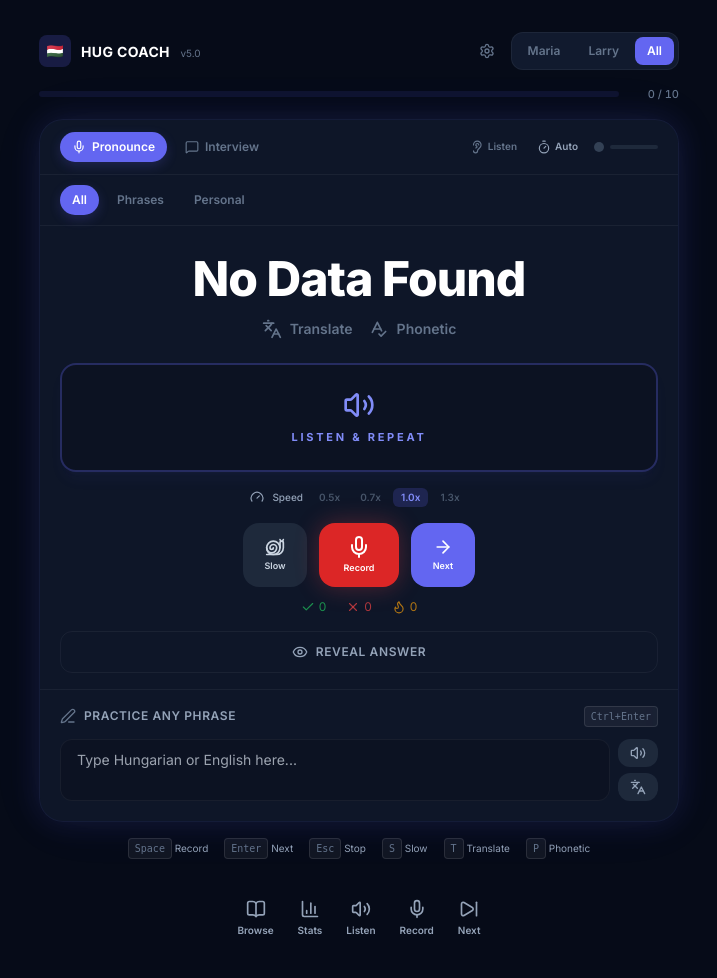
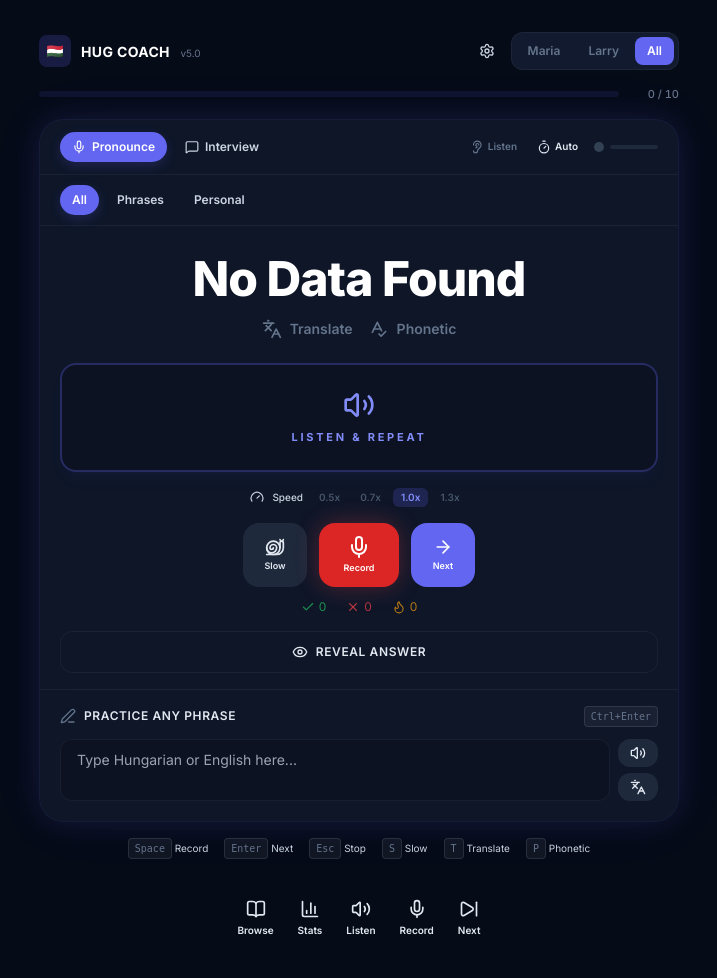
Before and after one commit to lgbernstein/hug, a PHP site: page /index.php in a window 1280 px wide. Shown: the whole page, without its empty margins (281-998 px from the left). Run offline with PHP 8.4, Linux system fonts and the light colour scheme; data that the repository does not hold is empty; some libraries are stand-ins or nearby versions.

Commit message:
UI: much brighter fonts/icons throughout — slate-200/300 instead of 400/500
Co-Authored-By: Claude Opus 4.6 <noreply@anthropic.com>

```diff
--- a/index.php
+++ b/index.php
@@ -134,8 +134,8 @@ body { background: #060b18; color: #e2e8f0; overflow-x: hidden; }
 .modal-backdrop { background: rgba(6, 11, 24, 0.9); backdrop-filter: blur(8px); }
 .pill { display: inline-flex; align-items: center; gap: 6px; padding: 6px 12px; border-radius: 9999px; font-size: 12px; font-weight: 600; transition: all 0.2s; cursor: pointer; user-select: none; }
 .pill-active { background: #6366f1; color: white; box-shadow: 0 4px 12px rgba(99, 102, 241, 0.2); }
-.pill-inactive { color: #64748b; }
-.pill-inactive:hover { color: #cbd5e1; background: rgba(255,255,255,0.05); }
+.pill-inactive { color: #cbd5e1; }
+.pill-inactive:hover { color: #f1f5f9; background: rgba(255,255,255,0.05); }
 .ctrl-btn { display: flex; align-items: center; justify-content: center; border-radius: 16px; transition: all 0.2s; }
 .ctrl-btn:active { transform: scale(0.95); }
 .result-pass { border-color: rgba(34, 197, 94, 0.3); background: rgba(34, 197, 94, 0.05); }
@@ -238,7 +238,7 @@ body { background: #060b18; color: #e2e8f0; overflow-x: hidden; }
             </div>
         </div>
         <div class="flex items-center gap-2">
-        <a href="admin.php" title="Admin" class="p-2 rounded-lg text-slate-500 hover:text-white hover:bg-white/5 transition-all">
+        <a href="admin.php" title="Admin" class="p-2 rounded-lg text-slate-300 hover:text-white hover:bg-white/5 transition-all">
             <i data-lucide="settings" class="w-4 h-4"></i>
         </a>
         <div class="flex items-center gap-1 bg-surface-100 p-1 rounded-xl border border-white/5">
@@ -272,11 +272,11 @@ body { background: #060b18; color: #e2e8f0; overflow-x: hidden; }
             </div>
             <div class="flex items-center gap-1">
                 <button id="listenModeBtn" onclick="toggleListenMode()" title="Listen mode — hides text until you click"
-                    class="inline-flex items-center gap-1 px-2 py-1.5 rounded-lg text-slate-400 hover:text-white hover:bg-white/5 transition-all text-[10px] font-semibold">
+                    class="inline-flex items-center gap-1 px-2 py-1.5 rounded-lg text-slate-200 hover:text-white hover:bg-white/5 transition-all text-[10px] font-semibold">
                     <i data-lucide="ear" class="w-3.5 h-3.5"></i> Listen
                 </button>
                 <button id="autoAdvanceBtn" onclick="toggleAutoAdvance()" title="Auto-advance to next question on pass"
-                    class="inline-flex items-center gap-1 px-2 py-1.5 rounded-lg text-slate-400 hover:text-white hover:bg-white/5 transition-all text-[10px] font-semibold">
+                    class="inline-flex items-center gap-1 px-2 py-1.5 rounded-lg text-slate-200 hover:text-white hover:bg-white/5 transition-all text-[10px] font-semibold">
                     <i data-lucide="timer" class="w-3.5 h-3.5"></i> Auto
                 </button>
                 <div class="flex items-center gap-1.5 ml-1">
@@ -298,11 +298,11 @@ body { background: #060b18; color: #e2e8f0; overflow-x: hidden; }
         <div class="px-5 pt-6 pb-4 text-center">
             <h1 id="questionText" class="question-text text-white mb-3"><?php echo htmlspecialchars($targetQ); ?></h1>
             <div class="flex justify-center gap-4 mb-2">
-                <button id="translateBtn" onclick="toggleTranslation()" class="inline-flex items-center gap-2 text-slate-400 hover:text-blue-400 transition-colors">
+                <button id="translateBtn" onclick="toggleTranslation()" class="inline-flex items-center gap-2 text-slate-200 hover:text-blue-400 transition-colors">
                     <i data-lucide="languages" class="w-5 h-5"></i>
                     <span class="text-sm font-semibold">Translate</span>
                 </button>
-                <button id="phoneticBtn" onclick="togglePhonetic()" class="inline-flex items-center gap-2 text-slate-400 hover:text-amber-400 transition-colors">
+                <button id="phoneticBtn" onclick="togglePhonetic()" class="inline-flex items-center gap-2 text-slate-200 hover:text-amber-400 transition-colors">
                     <i data-lucide="spell-check" class="w-5 h-5"></i>
                     <span class="text-sm font-semibold">Phonetic</span>
                 </button>
@@ -322,8 +322,8 @@ body { background: #060b18; color: #e2e8f0; overflow-x: hidden; }
 
         <!-- Speed Control -->
         <div class="flex items-center justify-center gap-2 px-5 pb-4">
-            <i data-lucide="gauge" class="w-3.5 h-3.5 text-slate-400"></i>
-            <span class="text-[10px] text-slate-400 font-medium">Speed</span>
+            <i data-lucide="gauge" class="w-3.5 h-3.5 text-slate-300"></i>
+            <span class="text-[10px] text-slate-300 font-medium">Speed</span>
             <div class="flex gap-1">
                 <button onclick="setSpeed(0.5)" class="speed-btn text-[10px] px-2 py-0.5 rounded-md font-semibold transition-all" data-speed="0.5">0.5x</button>
                 <button onclick="setSpeed(0.7)" class="speed-btn text-[10px] px-2 py-0.5 rounded-md font-semibold transition-all" data-speed="0.7">0.7x</button>
@@ -345,7 +345,7 @@ body { background: #060b18; color: #e2e8f0; overflow-x: hidden; }
         <!-- Control Bar -->
         <div class="px-5 pb-4">
             <div class="flex items-center justify-center gap-3">
-                <button onclick="speak(0.5)" title="Slow playback" class="ctrl-btn flex flex-col items-center justify-center gap-0.5 w-16 h-16 bg-surface-300 hover:bg-surface-400 text-slate-300 hover:text-white">
+                <button onclick="speak(0.5)" title="Slow playback" class="ctrl-btn flex flex-col items-center justify-center gap-0.5 w-16 h-16 bg-surface-300 hover:bg-surface-400 text-slate-200 hover:text-white">
                     <i data-lucide="snail" class="w-5 h-5"></i>
                     <span class="text-[9px] font-semibold">Slow</span>
                 </button>
@@ -374,7 +374,7 @@ body { background: #060b18; color: #e2e8f0; overflow-x: hidden; }
         <!-- Reveal Answer -->
         <div class="px-5 pb-4">
             <details id="revealDetails" class="group">
-                <summary class="flex items-center justify-center gap-2 px-4 py-3 rounded-xl text-sm font-medium text-slate-400 hover:text-white hover:bg-white/5 transition-all cursor-pointer list-none border border-white/5">
+                <summary class="flex items-center justify-center gap-2 px-4 py-3 rounded-xl text-sm font-medium text-slate-200 hover:text-white hover:bg-white/5 transition-all cursor-pointer list-none border border-white/5">
                     <i data-lucide="eye" class="w-4 h-4"></i>
                     <span class="text-xs font-semibold uppercase tracking-wider">Reveal Answer</span>
                 </summary>
@@ -391,7 +391,7 @@ body { background: #060b18; color: #e2e8f0; overflow-x: hidden; }
         <div class="px-5 pb-5 border-t border-white/5 pt-4">
             <div class="flex items-center gap-2 mb-3">
                 <i data-lucide="pen-line" class="w-4 h-4 text-slate-500"></i>
-                <span class="text-xs font-semibold text-slate-400 uppercase tracking-wider">Practice Any Phrase</span>
+                <span class="text-xs font-semibold text-slate-200 uppercase tracking-wider">Practice Any Phrase</span>
                 <span class="kbd ml-auto hidden md:inline-flex">Ctrl+Enter</span>
             </div>
             <div class="flex gap-2">
@@ -399,10 +399,10 @@ body { background: #060b18; color: #e2e8f0; overflow-x: hidden; }
                     oninput="this.rows = Math.max(2, this.value.split('\n').length)"
                     class="flex-1 bg-surface-50 rounded-xl px-4 py-2.5 text-white text-sm border border-white/5 focus:outline-none focus:border-accent/40 resize-none transition-colors"></textarea>
                 <div class="flex flex-col gap-1.5">
-                    <button onclick="speakPractice()" class="flex-1 bg-surface-300 hover:bg-surface-400 rounded-xl px-3 flex items-center justify-center text-slate-400 hover:text-white transition-all" title="Speak &amp; record">
+                    <button onclick="speakPractice()" class="flex-1 bg-surface-300 hover:bg-surface-400 rounded-xl px-3 flex items-center justify-center text-slate-200 hover:text-white transition-all" title="Speak &amp; record">
                         <i data-lucide="volume-2" class="w-4 h-4"></i>
                     </button>
-                    <button onclick="translatePractice()" class="flex-1 bg-surface-300 hover:bg-surface-400 rounded-xl px-3 flex items-center justify-center text-slate-400 hover:text-white transition-all" title="Translate">
+                    <button onclick="translatePractice()" class="flex-1 bg-surface-300 hover:bg-surface-400 rounded-xl px-3 flex items-center justify-center text-slate-200 hover:text-white transition-all" title="Translate">
                         <i data-lucide="languages" class="w-4 h-4"></i>
                     </button>
                 </div>
@@ -412,7 +412,7 @@ body { background: #060b18; color: #e2e8f0; overflow-x: hidden; }
     </main>
 
     <!-- Keyboard Shortcuts (desktop) -->
-    <div class="hidden md:flex items-center justify-center gap-4 text-[10px] text-slate-400 mt-2">
+    <div class="hidden md:flex items-center justify-center gap-4 text-[10px] text-slate-300 mt-2">
         <span><span class="kbd">Space</span> Record</span>
         <span><span class="kbd">Enter</span> Next</span>
         <span><span class="kbd">Esc</span> Stop</span>
@@ -424,23 +424,23 @@ body { background: #060b18; color: #e2e8f0; overflow-x: hidden; }
 
 <!-- BOTTOM QUICK BAR -->
 <nav class="quick-bar">
-    <button onclick="openBrowse()" class="flex flex-col items-center gap-1 p-2 text-slate-400 hover:text-accent-light transition-all">
+    <button onclick="openBrowse()" class="flex flex-col items-center gap-1 p-2 text-slate-200 hover:text-accent-light transition-all">
         <i data-lucide="book-open" class="w-5 h-5"></i>
         <span class="text-[10px] font-semibold">Browse</span>
     </button>
-    <button onclick="openStats()" class="flex flex-col items-center gap-1 p-2 text-slate-400 hover:text-accent-light transition-all">
+    <button onclick="openStats()" class="flex flex-col items-center gap-1 p-2 text-slate-200 hover:text-accent-light transition-all">
         <i data-lucide="bar-chart-3" class="w-5 h-5"></i>
         <span class="text-[10px] font-semibold">Stats</span>
     </button>
-    <button onclick="speak(currentSpeed)" class="flex flex-col items-center gap-1 p-2 text-slate-400 hover:text-accent-light transition-all">
+    <button onclick="speak(currentSpeed)" class="flex flex-col items-center gap-1 p-2 text-slate-200 hover:text-accent-light transition-all">
         <i data-lucide="volume-2" class="w-5 h-5"></i>
         <span class="text-[10px] font-semibold">Listen</span>
     </button>
-    <button onclick="toggleMic()" class="flex flex-col items-center gap-1 p-2 text-slate-400 hover:text-red-400 transition-all">
+    <button onclick="toggleMic()" class="flex flex-col items-center gap-1 p-2 text-slate-200 hover:text-red-400 transition-all">
         <i data-lucide="mic" class="w-5 h-5"></i>
         <span class="text-[10px] font-semibold">Record</span>
     </button>
-    <button onclick="nextQuestion()" class="flex flex-col items-center gap-1 p-2 text-slate-400 hover:text-accent-light transition-all">
+    <button onclick="nextQuestion()" class="flex flex-col items-center gap-1 p-2 text-slate-200 hover:text-accent-light transition-all">
         <i data-lucide="skip-forward" class="w-5 h-5"></i>
         <span class="text-[10px] font-semibold">Next</span>
     </button>
```
